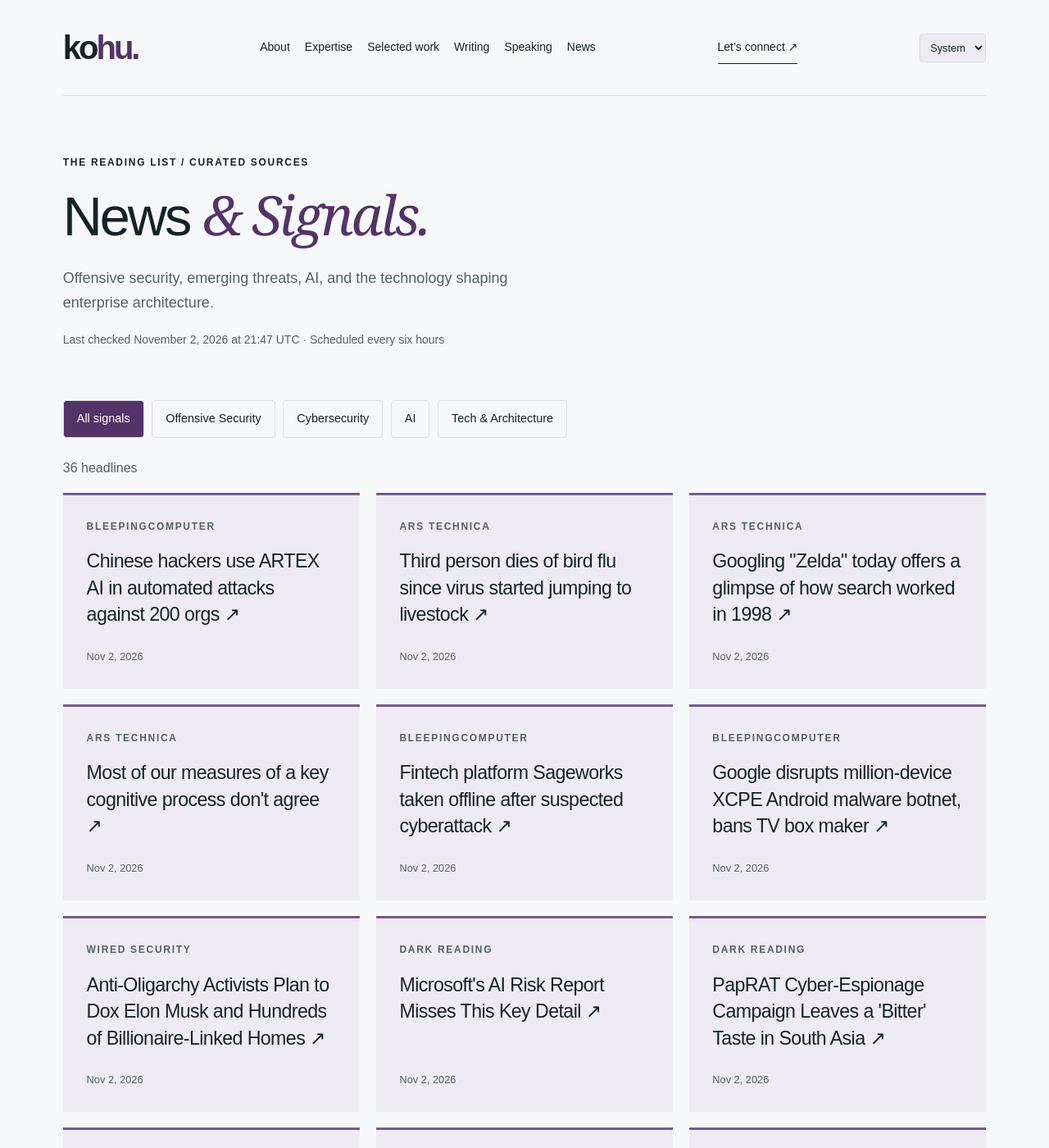
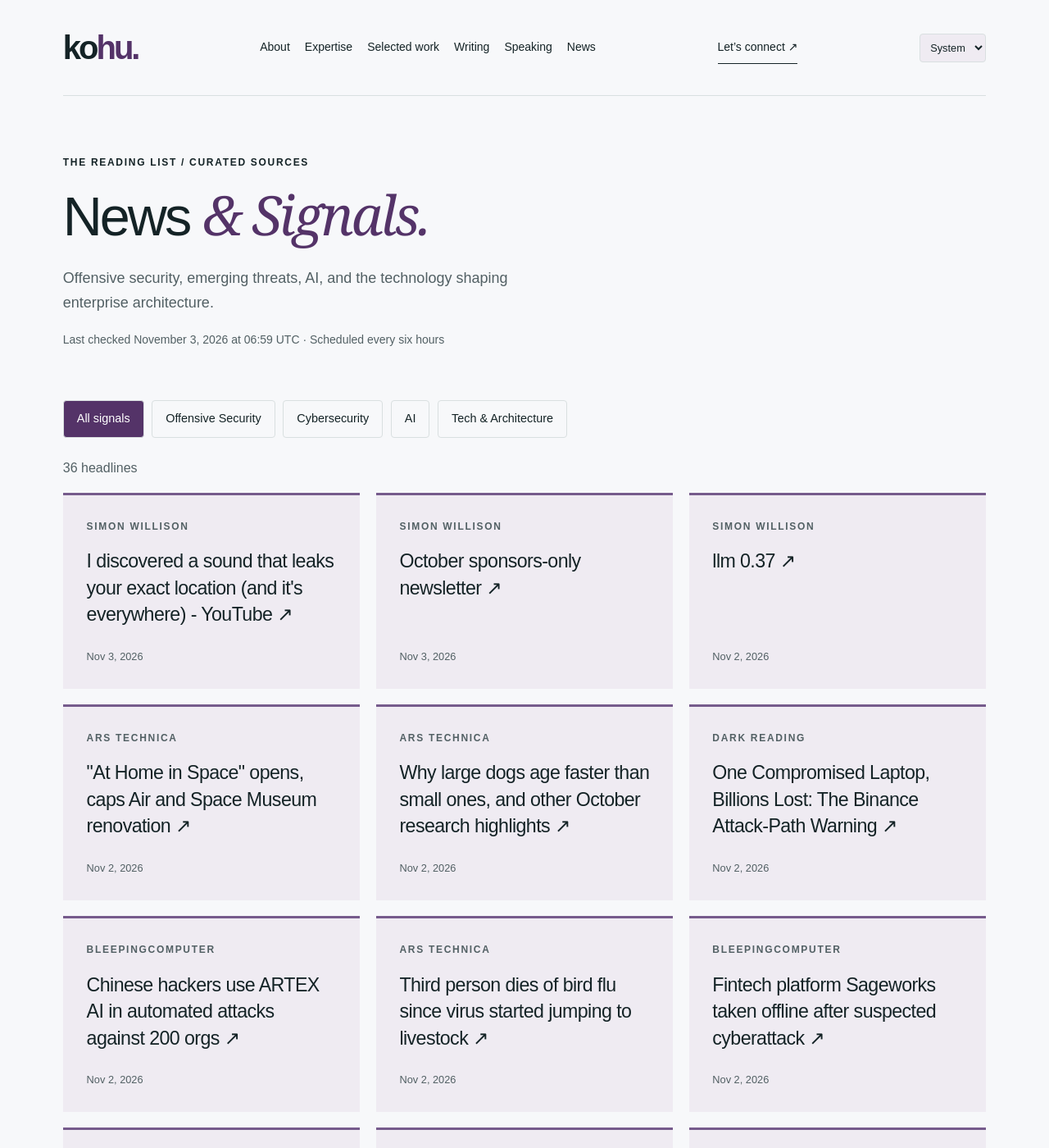
Before and after one commit to hntk/hntk.github.io, a Jekyll site: the page built from news/index.html, in a window 1280 px wide and 1400 px high. Shown: the whole window at 82% size. Built offline with Jekyll 4.4.1, drawn with Linux system fonts in a browser that asks for light colours; part of the change alters nothing that is shown; some of the changed text lies outside the part shown.

Commit message:
Refresh News and Signals

```diff
--- a/_data/news.json
+++ b/_data/news.json
@@ -1,6 +1,54 @@
 {
-  "updated": "2026-11-02T21:47:58.890413+00:00",
+  "updated": "2026-11-03T06:59:38.276753+00:00",
   "items": [
+    {
+      "title": "I discovered a sound that leaks your exact location (and it's everywhere) - YouTube",
+      "url": "https://simonwillison.net/2026/Nov/3/a-sound-that-leaks-your-exact-location/",
+      "published": "2026-11-03T05:32:25+00:00",
+      "source": "Simon Willison",
+      "source_id": "simon-willison",
+      "category": "ai"
+    },
+    {
+      "title": "October sponsors-only newsletter",
+      "url": "https://simonwillison.net/2026/Nov/3/october-newsletter/",
+      "published": "2026-11-03T05:28:59+00:00",
+      "source": "Simon Willison",
+      "source_id": "simon-willison",
+      "category": "ai"
+    },
+    {
+      "title": "llm 0.37",
+      "url": "https://simonwillison.net/2026/Nov/2/llm/",
+      "published": "2026-11-02T23:49:30+00:00",
+      "source": "Simon Willison",
+      "source_id": "simon-willison",
+      "category": "ai"
+    },
+    {
+      "title": "\"At Home in Space\" opens, caps Air and Space Museum renovation",
+      "url": "https://arstechnica.com/space/2026/11/at-home-in-space-opens-caps-air-and-space-museum-renovation/",
+      "published": "2026-11-02T23:30:16+00:00",
+      "source": "Ars Technica",
+      "source_id": "ars-technica",
+      "category": "tech-architecture"
+    },
+    {
+      "title": "Why large dogs age faster than small ones, and other October research highlights",
+      "url": "https://arstechnica.com/science/2026/11/research-roundup-6-cool-science-stories-we-almost-missed-7/",
+      "published": "2026-11-02T22:54:35+00:00",
+      "source": "Ars Technica",
+      "source_id": "ars-technica",
+      "category": "tech-architecture"
+    },
+    {
+      "title": "One Compromised Laptop, Billions Lost: The Binance Attack-Path Warning",
+      "url": "https://www.darkreading.com/cyberattacks-data-breaches/binance-hack-test-attack-paths",
+      "published": "2026-11-02T22:27:24+00:00",
+      "source": "Dark Reading",
+      "source_id": "dark-reading",
+      "category": "cybersecurity"
+    },
     {
       "title": "Chinese hackers use ARTEX AI in automated attacks against 200 orgs",
       "url": "https://www.bleepingcomputer.com/news/security/chinese-hackers-use-artex-ai-in-automated-attacks-against-200-orgs/",
@@ -13,22 +61,6 @@
       "title": "Third person dies of bird flu since virus started jumping to livestock",
       "url": "https://arstechnica.com/health/2026/11/third-person-dies-of-bird-flu-since-virus-started-jumping-to-livestock/",
       "published": "2026-11-02T21:21:43+00:00",
-      "source": "Ars Technica",
-      "source_id": "ars-technica",
-      "category": "tech-architecture"
-    },
-    {
-      "title": "Googling \"Zelda\" today offers a glimpse of how search worked in 1998",
-      "url": "https://arstechnica.com/gaming/2026/11/googles-legend-of-zelda-easter-egg-transports-you-back-to-1998/",
-      "published": "2026-11-02T19:52:23+00:00",
-      "source": "Ars Technica",
-      "source_id": "ars-technica",
-      "category": "tech-architecture"
-    },
-    {
-      "title": "Most of our measures of a key cognitive process don't agree",
-      "url": "https://arstechnica.com/science/2026/11/most-of-our-measures-of-a-key-cognitive-process-dont-agree/",
-      "published": "2026-11-02T19:13:26+00:00",
       "source": "Ars Technica",
       "source_id": "ars-technica",
       "category": "tech-architecture"
@@ -82,14 +114,6 @@
       "category": "tech-architecture"
     },
     {
-      "title": "The U.S. Census Bureau and “Super Intelligence”",
-      "url": "https://simonwillison.net/2026/Nov/2/census-bureau-super-intelligence/",
-      "published": "2026-11-02T13:31:26+00:00",
-      "source": "Simon Willison",
-      "source_id": "simon-willison",
-      "category": "ai"
-    },
-    {
       "title": "AI Vulnerability Finding",
       "url": "https://www.schneier.com/blog/archives/2026/11/ai-vulnerability-finding-2.html",
       "published": "2026-11-02T12:02:34+00:00",
@@ -119,30 +143,6 @@
       "published": "2026-11-02T10:00:00+00:00",
       "source": "WIRED Security",
       "source_id": "wired",
-      "category": "cybersecurity"
-    },
-    {
-      "title": "If in doubt, delete the uv.lock file",
-      "url": "https://simonwillison.net/2026/Nov/1/delete-uv-lock-first/",
-      "published": "2026-11-01T23:24:22+00:00",
-      "source": "Simon Willison",
-      "source_id": "simon-willison",
-      "category": "ai"
-    },
-    {
-      "title": "Quoting Kyle Kingsbury",
-      "url": "https://simonwillison.net/2026/Nov/1/kyle-kingsbury/",
-      "published": "2026-11-01T16:49:04+00:00",
-      "source": "Simon Willison",
-      "source_id": "simon-willison",
-      "category": "ai"
-    },
-    {
-      "title": "Investors Dish on New Startups & What They'd Back Next",
-      "url": "https://www.darkreading.com/cybersecurity-operations/investors-dish-new-startsup-what-back-next",
-      "published": "2026-10-30T21:08:25+00:00",
-      "source": "Dark Reading",
-      "source_id": "dark-reading",
       "category": "cybersecurity"
     },
     {
@@ -295,79 +295,79 @@
       "id": "ars-technica",
       "name": "Ars Technica",
       "status": "ok",
-      "last_success": "2026-11-02T21:47:58.890413+00:00"
+      "last_success": "2026-11-03T06:59:38.276753+00:00"
     },
     {
       "id": "bleepingcomputer",
       "name": "BleepingComputer",
       "status": "ok",
-      "last_success": "2026-11-02T21:47:58.890413+00:00"
+      "last_success": "2026-11-03T06:59:38.276753+00:00"
     },
     {
       "id": "cloudflare",
       "name": "Cloudflare",
       "status": "ok",
-      "last_success": "2026-11-02T21:47:58.890413+00:00"
+      "last_success": "2026-11-03T06:59:38.276753+00:00"
     },
     {
       "id": "dark-reading",
       "name": "Dark Reading",
       "status": "ok",
-      "last_success": "2026-11-02T21:47:58.890413+00:00"
+      "last_success": "2026-11-03T06:59:38.276753+00:00"
     },
     {
       "id": "hugging-face",
       "name": "Hugging Face",
       "status": "ok",
-      "last_success": "2026-11-02T21:47:58.890413+00:00"
+      "last_success": "2026-11-03T06:59:38.276753+00:00"
     },
     {
       "id": "microsoft-research",
       "name": "Microsoft Research",
       "status": "ok",
-      "last_success": "2026-11-02T21:47:58.890413+00:00"
+      "last_success": "2026-11-03T06:59:38.276753+00:00"
     },
     {
       "id": "nvidia",
       "name": "NVIDIA",
       "status": "ok",
-      "last_success": "2026-11-02T21:47:58.890413+00:00"
+      "last_success": "2026-11-03T06:59:38.276753+00:00"
     },
     {
       "id": "portswigger",
       "name": "PortSwigger Research",
       "status": "ok",
-      "last_success": "2026-11-02T21:47:58.890413+00:00"
+      "last_success": "2026-11-03T06:59:38.276753+00:00"
     },
     {
       "id": "schneier",
       "name": "Schneier on Security",
       "status": "ok",
-      "last_success": "2026-11-02T21:47:58.890413+00:00"
+      "last_success": "2026-11-03T06:59:38.276753+00:00"
     },
     {
       "id": "simon-willison",
       "name": "Simon Willison",
       "status": "ok",
-      "last_success": "2026-11-02T21:47:58.890413+00:00"
+      "last_success": "2026-11-03T06:59:38.276753+00:00"
     },
     {
       "id": "specterops",
       "name": "SpecterOps",
       "status": "ok",
-      "last_success": "2026-11-02T21:47:58.890413+00:00"
+      "last_success": "2026-11-03T06:59:38.276753+00:00"
     },
     {
       "id": "trail-of-bits",
       "name": "Trail of Bits",
       "status": "ok",
-      "last_success": "2026-11-02T21:47:58.890413+00:00"
+      "last_success": "2026-11-03T06:59:38.276753+00:00"
     },
     {
       "id": "wired",
       "name": "WIRED Security",
       "status": "ok",
-      "last_success": "2026-11-02T21:47:58.890413+00:00"
+      "last_success": "2026-11-03T06:59:38.276753+00:00"
     }
   ]
 }
```
